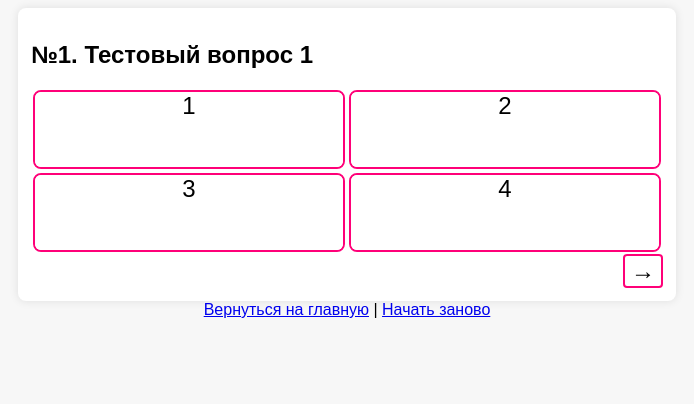
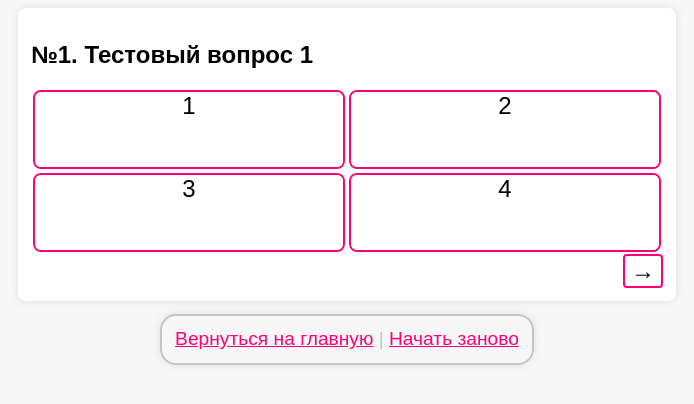
Before and after one commit to pmashchenok/finance_tutor, a Django app: page /quiz in a window 1280 px wide. Shown: the top 404 px of the page, without its empty margins (293-987 px from the left). Run offline with Django 4.2, Linux system fonts and the light colour scheme.

Commit message:
Оформление панели навигации в тесте

```diff
--- a/website/main_site/static/main_site/css/test.css
+++ b/website/main_site/static/main_site/css/test.css
@@ -86,3 +86,17 @@ button.submit_button:hover {
     justify-content: center;
     align-items: center;
 }
+
+.navbar {
+    color: rgb(197, 197, 197);
+    font-size: 120%;
+    margin-top: 1%;
+    padding: 1%;
+    border-radius: 16px;
+    border: 2px solid rgb(197, 197, 197);
+    box-shadow: 0 0 10px rgb(0, 0, 0, 0.1);
+}
+
+.navbar a {
+    color: #ff0078;
+}
--- a/website/main_site/templates/main_site/quiz_layout.html
+++ b/website/main_site/templates/main_site/quiz_layout.html
@@ -4,7 +4,7 @@
     <head>
         <meta charset="utf8" />
         <meta name="viewport" content="width=device-width" />
-        <title>Test</title>
+        <title>Тестирование</title>
         <link rel="stylesheet" href="{% static 'main_site/css/test.css' %}">
     </head>
     <body>
--- a/website/main_site/templates/main_site/results.html
+++ b/website/main_site/templates/main_site/results.html
@@ -5,6 +5,8 @@
     <a href="{% url 'start_quiz' %}">Начать заново</a>
 {% endblock %}
 
+
+<!-- Тут из-за использования переменных из шаблонов Django вылезает куча ошибок :( -->
 {% block content %}
     <h2>Результаты</h2>
     <div class="results">
```
